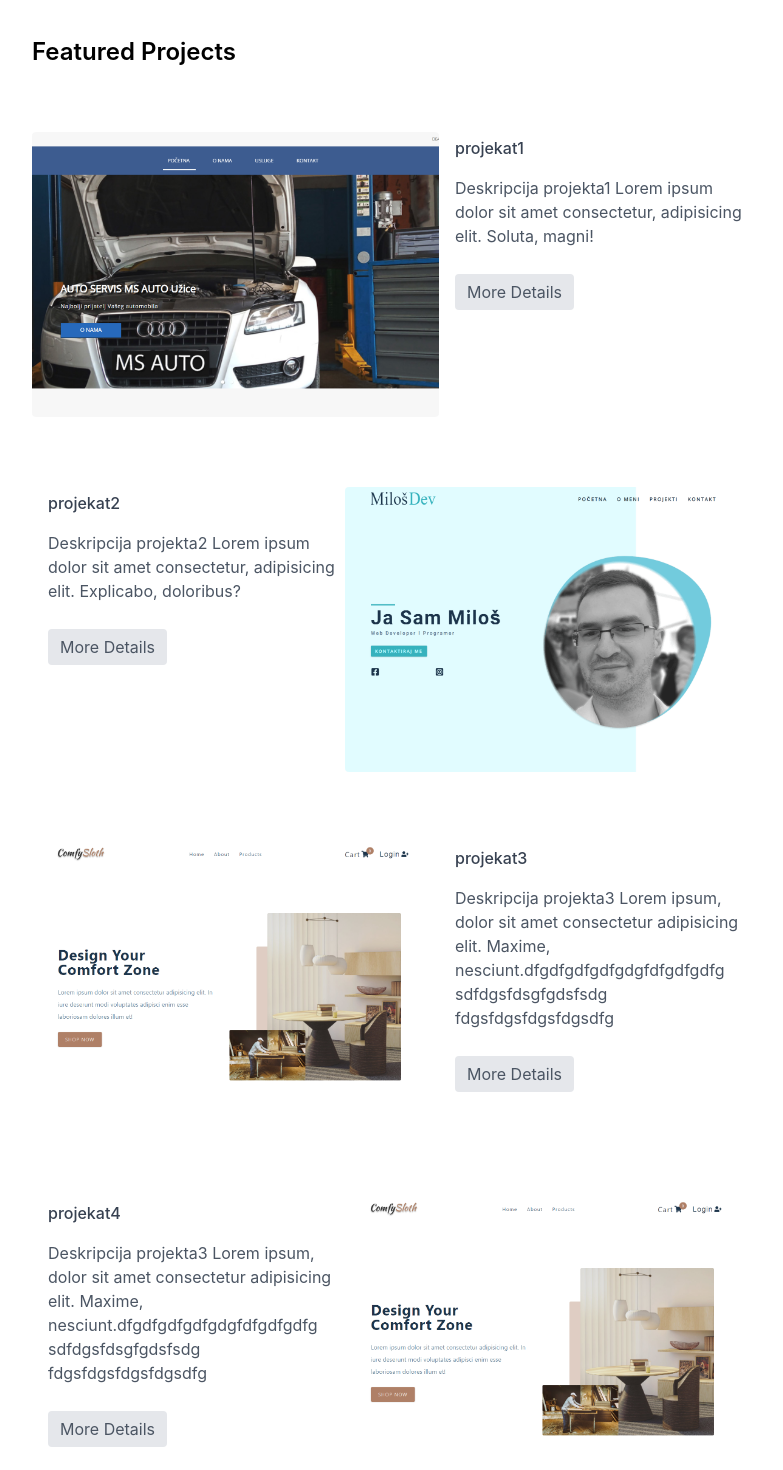
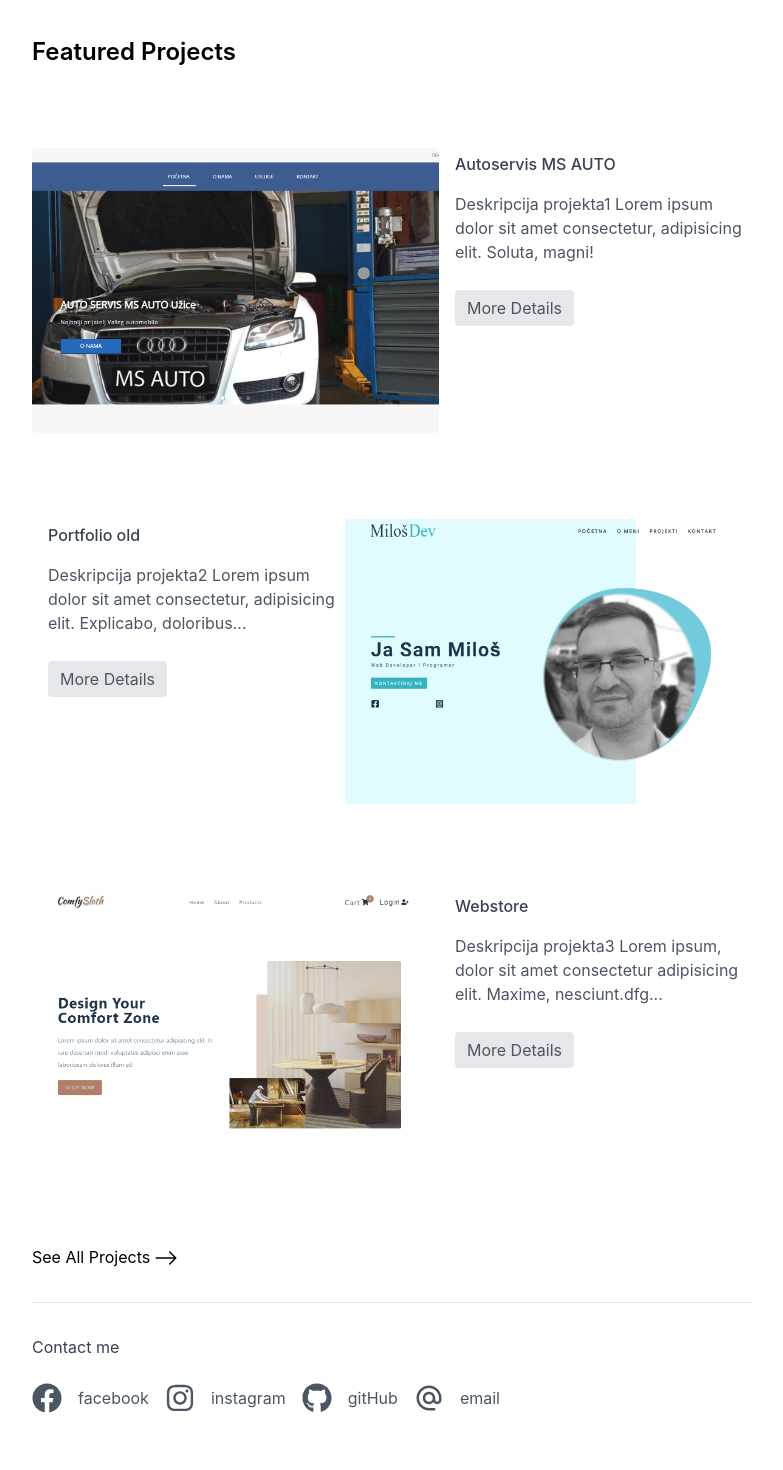
Before and after one commit to kosta891/portfolio-nextjs, a Next.js app: page / in a window 1280 px wide. Shown: the part 600-2070 px from the top of the page, without its empty margins (248-1031 px from the left). Built offline with nearby package versions, Linux system fonts and the light colour scheme.

Commit message:
added single project page

```diff
--- a/components/Project.js
+++ b/components/Project.js
@@ -1,3 +1,8 @@
+import { useRouter } from 'next/router';
+
 export default function Projects() {
+  const router = useRouter();
+  const { slug } = router.query;
+  console.log(router, slug);
   return <div>single project</div>;
 }
--- a/components/Projects.js
+++ b/components/Projects.js
@@ -12,7 +12,7 @@ export default function Projects({ data }) {
             key={project.id}
             className={`flex flex-col ${
               project.id % 2 === 0 ? 'md:flex-row-reverse' : 'md:flex-row'
-            } md:justify-between rounded mt-12 md:mt-16 mb-6 `}
+            } md:justify-between rounded mt-16 md:mt-20  `}
           >
             {/* grayscale hover:grayscale-0 transition-all*/}
             <Link href={`/projects/${project.name}`}>
@@ -35,9 +35,11 @@ export default function Projects({ data }) {
                 {project.name}
               </h3>
               <p className='text-gray-600 dark:text-gray-400 md:mb-8 mb-4'>
-                {project.description}
+                {project.description.length > 100
+                  ? project.description.substring(0, 100) + '...'
+                  : project.description}
               </p>
-              <Link href={`/projects/${project.name}`}>
+              <Link href={`/projects/${project.slug}`}>
                 <a className='rounded  text-gray-600 dark:text-gray-300 bg-gray-200 dark:bg-gray-600 hover:bg-gray-300 dark:hover:bg-gray-700 px-3 md:py-2 py-1 transition-all'>
                   More details
                 </a>
--- a/pages/about.js
+++ b/pages/about.js
@@ -48,9 +48,8 @@ export default function about() {
                 and articles. New to Gatsby and Tailwindcss.
               </p>
               <p className='mt-2 md:mt-6'>
-                Welcome to my website, where I share what I'm learning about and
-                building apps. Becoming a better developer and growing a career
-                in tech are my main goals. Let’s Make the Web faster.
+                Becoming a better developer and growing a career in tech are my
+                main goals. Let’s Make the Web.
               </p>
             </div>
           </div>
--- a/pages/contact.js
+++ b/pages/contact.js
@@ -7,38 +7,47 @@ export default function contact() {
   return (
     <Layout>
       {/* shadow-lg */}
-      <form class='rounded-lg flex flex-col '>
-        <h1 class='text-2xl font-bold text-gray-700 dark:text-gray-200'>
+      <form className='rounded-lg flex flex-col '>
+        <h1 className='text-2xl font-bold text-gray-700 dark:text-gray-200'>
           Send a message
         </h1>
 
-        <label for='fullname' class='text-gray-600 mt-8 dark:text-gray-400 '>
-          Full name<span class='text-red-500 ml-1'>*</span>
+        <label
+          htmlFor='fullname'
+          className='text-gray-600 mt-8 dark:text-gray-400 '
+        >
+          Full name<span className='text-red-500 ml-1'>*</span>
         </label>
         <input
           type='text'
           name='fullname'
-          class='bg-transparent border-b py-2 pl-4 focus:outline-none focus:rounded-md focus:ring-1  text-gray-600 dark:text-gray-400'
+          className='bg-transparent border-b py-2 pl-4 focus:outline-none focus:rounded-md focus:ring-1  text-gray-600 dark:text-gray-400'
         />
 
-        <label for='email' class='text-gray-600 dark:text-gray-400 mt-4'>
-          E-mail<span class='text-red-500 ml-1'>*</span>
+        <label
+          htmlFor='email'
+          className='text-gray-600 dark:text-gray-400 mt-4'
+        >
+          E-mail<span className='text-red-500 ml-1'>*</span>
         </label>
         <input
           type='email'
           name='email'
-          class='bg-transparent border-b py-2 pl-4 focus:outline-none focus:rounded-md focus:ring-1 text-gray-600 dark:text-gray-400'
+          className='bg-transparent border-b py-2 pl-4 focus:outline-none focus:rounded-md focus:ring-1 text-gray-600 dark:text-gray-400'
         />
 
-        <label for='message' class='text-gray-600 dark:text-gray-400 mt-4'>
-          Message<span class='text-red-500 ml-1'>*</span>
+        <label
+          htmlFor='message'
+          className='text-gray-600 dark:text-gray-400 mt-4'
+        >
+          Message<span className='text-red-500 ml-1'>*</span>
         </label>
         <textarea
           name='message'
-          class='bg-transparent border-b py-2 pl-4 h-20 focus:outline-none focus:rounded-md focus:ring-1 resize-none  text-gray-600 dark:text-gray-400'
+          className='bg-transparent border-b py-2 pl-4 h-20 focus:outline-none focus:rounded-md focus:ring-1 resize-none  text-gray-600 dark:text-gray-400'
         ></textarea>
-        <div class='flex flex-row items-center justify-start'>
-          <button class='px-3 md:py-2 mt-6 py-1 transition-all rounded-md  flex flex-row items-center text-gray-600 dark:text-gray-300 bg-gray-200 dark:bg-gray-600 hover:bg-gray-300 dark:hover:bg-gray-700'>
+        <div className='flex flex-row items-center justify-start'>
+          <button className='px-3 md:py-2 mt-6 py-1 transition-all rounded-md  flex flex-row items-center text-gray-600 dark:text-gray-300 bg-gray-200 dark:bg-gray-600 hover:bg-gray-300 dark:hover:bg-gray-700'>
             Send
             <AiOutlineArrowRight className='ml-2' />
           </button>
--- a/pages/index.js
+++ b/pages/index.js
@@ -24,8 +24,6 @@ export default function Home({ title }) {
     const data = projectsData;
     setDataD(data);
   }, []);
-
-  console.log(dataD);
 
   return (
     <Layout>
@@ -77,11 +75,12 @@ export default function Home({ title }) {
 
         <section>
           <h3 className='text-2xl font-semibold'>Featured Projects</h3>
-          <Projects data={dataD} />
+          <Projects data={dataD.slice(0, 3)} />
 
           {/* hover:scale-105 transition-all w-36 */}
+          <div className='mt-8 md:mt-16'></div>
           <Link href='/projects'>
-            <a className=''>
+            <a className='mt-8'>
               See All Projects
               <BsArrowRight className='inline text-2xl ml-1' />
             </a>
--- a/pages/projects/[slug].js
+++ b/pages/projects/[slug].js
@@ -1,13 +1,76 @@
 import Head from 'next/head';
+import { useRouter } from 'next/router';
+import Project from '../../components/Project';
 import Layout from '../../components/UI/Layout';
+import { projectsData } from '../../utils/projectsData';
+import Image from 'next/image';
+import { FaGithub } from 'react-icons/fa';
 
-export default function singleProject() {
+export default function singleProject({ project }) {
+  const { id, name, slug, description, imageUrl, github, live } = project;
+  console.log(project);
   return (
     <Layout>
       <Head>
-        <title>single project</title>
+        <title>{name}</title>
       </Head>
-      <section>projekat single</section>
+      <section>
+        <h1 className='font-bold text-3xl md:text-5xl tracking-tight mb-12 '>
+          {name}
+        </h1>
+        <p className='mt-2 md:mt-6 mb-6 md:mb-8'>{description}</p>
+
+        <div>
+          <Image
+            src={imageUrl}
+            width={720}
+            height={500}
+            className='w-full h-full'
+            objectFit='cover'
+            objectPosition='center'
+          />
+        </div>
+        <div className='mt-6 md:mt-12'>
+          {github && (
+            <a
+              href={github}
+              className='mr-4 rounded text-gray-600 dark:text-gray-300 bg-gray-200 dark:bg-gray-600 hover:bg-gray-300 dark:hover:bg-gray-700 px-3 md:py-2 py-1 transition-all'
+              target='_blank'
+            >
+              github
+            </a>
+          )}
+          {live && (
+            <a
+              href={live}
+              className='mr-4 rounded text-gray-600 dark:text-gray-300 bg-gray-200 dark:bg-gray-600 hover:bg-gray-300 dark:hover:bg-gray-700 px-3 md:py-2 py-1 transition-all'
+              target='_blank'
+            >
+              Site
+            </a>
+          )}
+        </div>
+      </section>
     </Layout>
   );
 }
+export async function getStaticPaths() {
+  const paths = await projectsData.map((project) => ({
+    params: { slug: project.slug },
+  }));
+
+  return {
+    paths,
+    fallback: true,
+  };
+}
+
+export async function getStaticProps({ params: { slug } }) {
+  console.log(slug);
+  // const router = useRouter();
+  // const { slug } = router.query;
+  const project = projectsData.filter((data) => data.slug === slug);
+  return {
+    props: { project: project[0] },
+  };
+}
--- a/pages/projects/index.js
+++ b/pages/projects/index.js
@@ -15,7 +15,6 @@ export default function projects() {
     setDataD(data);
   }, []);
 
-  console.log(dataD);
   return (
     <Layout>
       <Head>
--- a/utils/projectsData.js
+++ b/utils/projectsData.js
@@ -1,30 +1,44 @@
 export const projectsData = [
   {
     id: 1,
-    name: 'projekat1',
+    name: 'Autoservis MS AUTO',
+    slug: 'autoservis-ms-auto',
     description:
       'Deskripcija projekta1 Lorem ipsum dolor sit amet consectetur, adipisicing elit. Soluta, magni!',
     imageUrl: '/images/projects/project-1.png',
+    github: '',
+    live: 'https://msautoservisuzice.rs',
   },
   {
     id: 2,
-    name: 'projekat2',
+    name: 'Portfolio old',
+    slug: 'portfolio-old',
     description:
       'Deskripcija projekta2 Lorem ipsum dolor sit amet consectetur, adipisicing elit. Explicabo, doloribus?',
     imageUrl: '/images/projects/project-2.png',
+    github:
+      'https://github.com/kosta891/portfolio/tree/main/portfolio-frontend',
+    live: 'https://milosdev.netlify.app',
   },
   {
     id: 3,
-    name: 'projekat3',
+    name: 'Webstore',
+
+    slug: 'webstore',
     description:
       'Deskripcija projekta3 Lorem ipsum, dolor sit amet consectetur adipisicing elit. Maxime, nesciunt.dfgdfgdfgdfgdgfdfgdfgdfg sdfdgsfdsgfgdsfsdg fdgsfdgsfdgsfdgsdfg',
     imageUrl: '/images/projects/project-3.png',
+    github: 'https://github.com/kosta891/webstore',
+    live: 'https://webstore-app.vercel.app',
   },
   {
     id: 4,
-    name: 'projekat4',
+    name: 'Music events',
+    slug: 'music-events',
     description:
-      'Deskripcija projekta3 Lorem ipsum, dolor sit amet consectetur adipisicing elit. Maxime, nesciunt.dfgdfgdfgdfgdgfdfgdfgdfg sdfdgsfdsgfgdsfsdg fdgsfdgsfdgsfdgsdfg',
-    imageUrl: '/images/projects/project-3.png',
+      'Deskripcija projekta4 Lorem ipsum, dolor sit amet consectetur adipisicing elit. Maxime, nesciunt.dfgdfgdfgdfgdgfdfgdfgdfg sdfdgsfdsgfgdsfsdg fdgsfdgsfdgsfdgsdfg',
+    imageUrl: '/images/projects/djevents.jpg',
+    github: 'https://github.com/kosta891/music-event',
+    live: 'https://musicevent.vercel.app',
   },
 ];
```
Also changed, not shown: public/images/projects/djevents.jpg (added).
